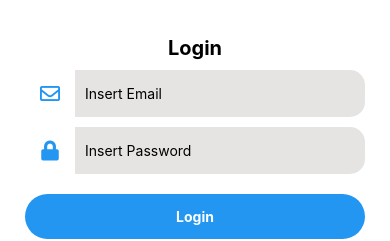
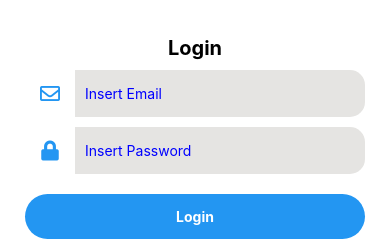
Before and after one commit to amirulhuzaifah/smarthouse, a React Native app: screen / in a window 390 px wide. Shown: the part 381-622 px from the top of the page. Built offline with nearby package versions, Linux system fonts and the light colour scheme; no server answers.

Commit message:
Update ver 2

```diff
--- a/LoginPage.js
+++ b/LoginPage.js
@@ -78,6 +78,7 @@ const LoginPage = () => {
             isPassword={true}
             icon="lock"
 
+
             />
 
 <LoginButton text="Login" color="#2396F2" onPress={handleLogin}/>
--- a/Page2.js
+++ b/Page2.js
@@ -181,7 +181,7 @@ class Page2 extends Component{
                 }}>
                 <Icon name="fire" size={65} color="#15317E" />
                 <View style={{flex:1, justifyContent:'center'}}>
-                <Text style={{fontSize:20, fontWeight:'bold', marginLeft:20}}>{item.deviceName}</Text>
+                <Text style={{fontSize:20, fontWeight:'bold', marginLeft:20, color:"#000000"}}>{item.deviceName}</Text>
                 <Text style={{fontSize:15, color:'#778899',marginLeft:20}}>{item.status}</Text>
                 </View>
                 {/* <Switch
--- a/Page3.js
+++ b/Page3.js
@@ -152,7 +152,7 @@ class Page3 extends Component{
                 }}>
                 <Icon name="lightbulb"size={65} color="#15317E" />
                 <View style={{flex:1, justifyContent:'center'}}>
-                <Text style={{fontSize:20, fontWeight:'bold', marginLeft:20}}>{item.deviceName}</Text>
+                <Text style={{fontSize:20, fontWeight:'bold', marginLeft:20, color:"#000000"}}>{item.deviceName}</Text>
                 <Text style={{fontSize:15, color:'#778899',marginLeft:20}}>{item.status}</Text>
                 </View>
                 {/* <Switch
--- a/Page4.js
+++ b/Page4.js
@@ -174,7 +174,7 @@ class Page3 extends Component{
                 }}>
                 <Icon2 name="camera"size={65} color="#15317E" />
                 <View style={{flex:1, justifyContent:'center'}}>
-                <Text style={{fontSize:20, fontWeight:'bold', marginLeft:20}}>{item.deviceName}</Text>
+                <Text style={{fontSize:20, fontWeight:'bold', marginLeft:20, color:"#000000"}}>{item.deviceName}</Text>
                 <Text style={{fontSize:15, color:'#778899',marginLeft:20}}>{item.status}</Text>
                 </View>
                 {/* <Switch
--- a/src/image/components/TextInputData.js
+++ b/src/image/components/TextInputData.js
@@ -34,9 +34,11 @@ const TextInputData = props => {
             paddingVertical: 15,
             elevation: 2,
             paddingLeft: 10,
-            }}
+            color:'#000000',
+             }}
 
             placeholder= {props.placeholder}
+            placeholderTextColor="#0000FF"
             onChangeText={handleTextChange}
             secureTextEntry={props.isPassword}
             />
```
